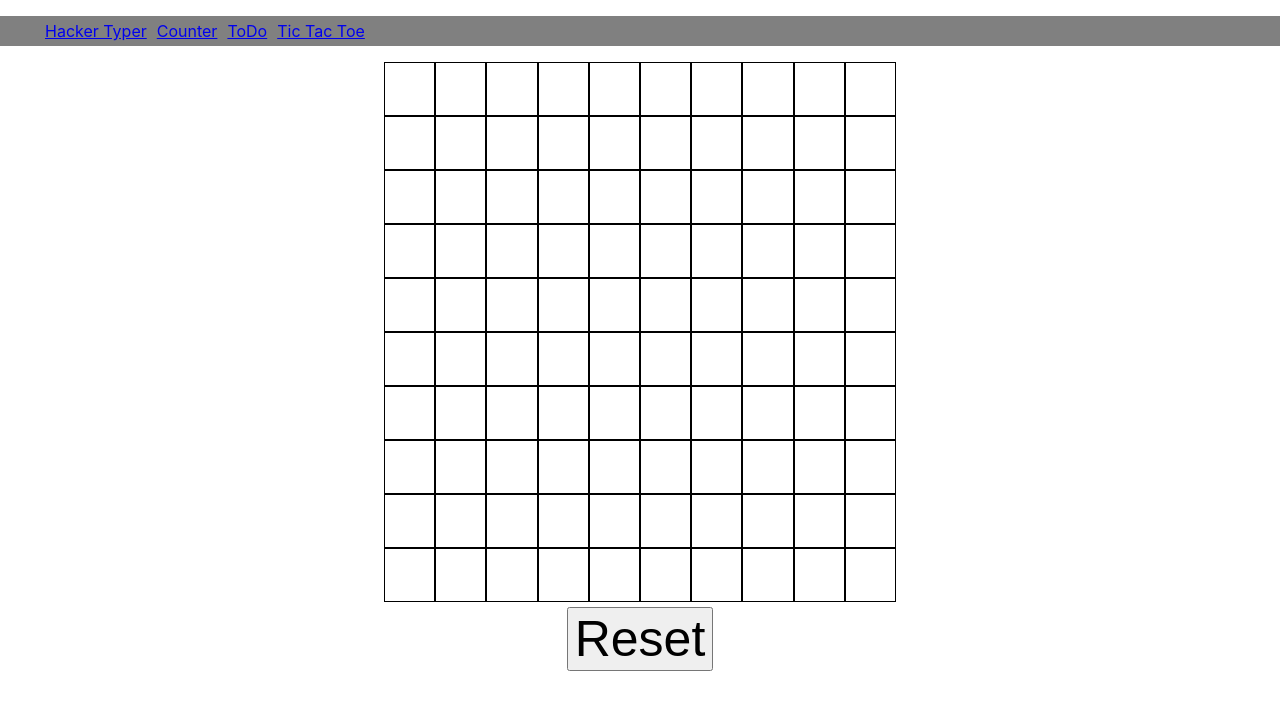
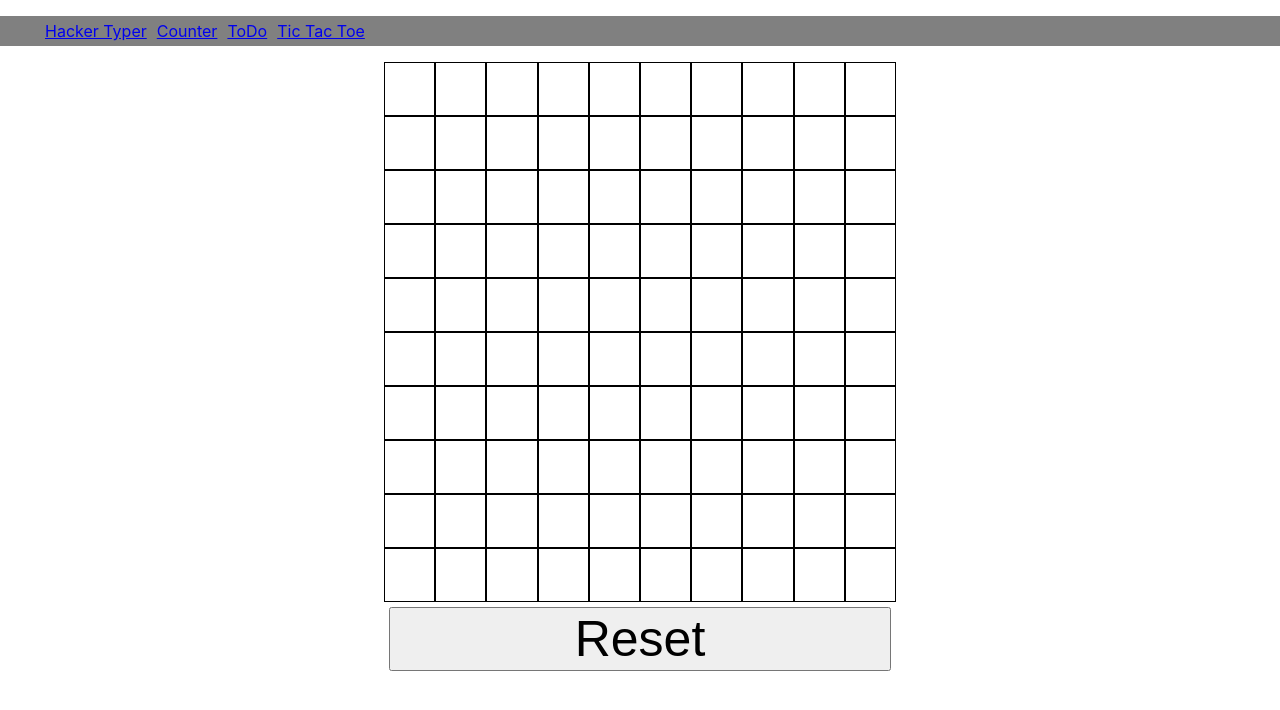
Before and after one commit to Tchomasek/IT-absolvent, a React (Create React App) app: page /tic-tac-toe in a window 1280 px wide. Shown: the top 710 px of the page. Built offline with nearby package versions, Linux system fonts and the light colour scheme; the HTML template or start-up script is replaced by a standard one.

Commit message:
tictactoe finished

```diff
--- a/src/components/tic-tac-toe/Square.tsx
+++ b/src/components/tic-tac-toe/Square.tsx
@@ -1,4 +1,4 @@
-import React, { Component } from "react";
+import { memo } from "react";
 import styled from "styled-components";
 
 type squareProps = {
@@ -15,7 +15,7 @@ const MyTd = styled.td`
   }
 `;
 
-const Square = React.memo((props: squareProps) => {
+const Square = memo((props: squareProps) => {
   return <MyTd onClick={props.handleClick}>{props.value}</MyTd>;
 });
 
--- a/src/components/tic-tac-toe/TicTacToe.tsx
+++ b/src/components/tic-tac-toe/TicTacToe.tsx
@@ -1,4 +1,4 @@
-import React, { Component } from "react";
+import { Component } from "react";
 import Square from "./Square";
 import styled from "styled-components";
 
@@ -12,9 +12,15 @@ const Table = styled.table`
   margin: "auto",
   height: "auto",
   width: "500px",
-    /* border: "1px solid black", */
-    /* tableLayout: "fixed", */
   display: "flex"
+  `;
+
+const DivWrapper = styled.div`
+  display: "flex",
+  margin: "auto",
+  width: "40%",
+  textAlign: "center",
+  flexFlow: "column",
   `;
 
 export default class TicTacToe extends Component<{}, State> {
@@ -28,15 +34,8 @@ export default class TicTacToe extends Component<{}, State> {
     };
     this.handleClick = this.handleClick.bind(this);
     this.reset = this.reset.bind(this);
-    /* this.changeNextTurn = this.changeNextTurn.bind(this); */
   }
 
-  /* changeNextTurn() {
-    this.setState((prevState) => {
-      const nextTurn = prevState.nextTurn === "O" ? "X" : "O";
-      return { nextTurn: nextTurn };
-    });
-  } */
   reset() {
     this.setState({
       grid: Array(10)
@@ -73,7 +72,7 @@ export default class TicTacToe extends Component<{}, State> {
     // flip clicked square manualy, because this.state.grid returned old, not updated grid
     g[i][j] = this.state.nextTurn;
 
-    function checkDir(x_, y_, color) {
+    function checkDir(x_: number, y_: number, color: string) {
       //track how many squares of a given color there are in a given dirention (specified by x_ and y_)
       //for example checkDir(0,1, 'w') checks how many white stones there are in a row to the right )
       let tracked = 0;
@@ -90,32 +89,36 @@ export default class TicTacToe extends Component<{}, State> {
       return tracked;
     }
     //sum the directions (left+right, up+down, 2 diagonals)
-    const w_horizontal = checkDir(0, 1, "X") + checkDir(0, -1, "X") - 1;
-    const b_horizontal = checkDir(0, 1, "O") + checkDir(0, -1, "O") - 1;
+    const x_horizontal = checkDir(0, 1, "X") + checkDir(0, -1, "X") - 1;
+    const o_horizontal = checkDir(0, 1, "O") + checkDir(0, -1, "O") - 1;
 
-    const w_vertical = checkDir(1, 0, "X") + checkDir(-1, 0, "X") - 1;
-    const b_vertical = checkDir(1, 0, "O") + checkDir(-1, 0, "O") - 1;
+    const x_vertical = checkDir(1, 0, "X") + checkDir(-1, 0, "X") - 1;
+    const o_vertical = checkDir(1, 0, "O") + checkDir(-1, 0, "O") - 1;
 
-    const w_diag1 = checkDir(1, 1, "X") + checkDir(-1, -1, "X") - 1;
-    const b_diag1 = checkDir(1, 1, "O") + checkDir(-1, -1, "O") - 1;
+    const x_diag1 = checkDir(1, 1, "X") + checkDir(-1, -1, "X") - 1;
+    const o_diag1 = checkDir(1, 1, "O") + checkDir(-1, -1, "O") - 1;
 
-    const w_diag2 = checkDir(1, 1, "X") + checkDir(-1, -1, "X") - 1;
-    const b_diag2 = checkDir(-1, 1, "O") + checkDir(1, -1, "O") - 1;
+    const x_diag2 = checkDir(1, 1, "X") + checkDir(-1, -1, "X") - 1;
+    const o_diag2 = checkDir(-1, 1, "O") + checkDir(1, -1, "O") - 1;
 
     //check to see if there are any sums greater than or equal to 5 and alert the players of a win
     //setTimeout is called so that the alert() function does not hold up the rendering of the board.
-    if (w_horizontal >= 5 || w_vertical >= 5 || w_diag1 >= 5 || w_diag2 >= 5) {
+    if (x_horizontal >= 5 || x_vertical >= 5 || x_diag1 >= 5 || x_diag2 >= 5) {
       setTimeout(() => {
-        alert("X wins");
-      }, 1);
+        const x = confirm("X wins");
+        if (x === true) {
           this.reset();
         }
+      }, 1);
+    }
 
-    if (b_horizontal >= 5 || b_vertical >= 5 || b_diag1 >= 5 || b_diag2 >= 5) {
+    if (o_horizontal >= 5 || o_vertical >= 5 || o_diag1 >= 5 || o_diag2 >= 5) {
       setTimeout(() => {
-        alert("O wins");
+        const x = confirm("O wins");
+        if (x === true) {
+          this.reset();
+        }
       }, 1);
-      this.reset();
     }
   }
 
@@ -137,15 +140,21 @@ export default class TicTacToe extends Component<{}, State> {
       );
     });
     return (
-      <div style={{ display: "flex" }}>
-        <div style={{ margin: "auto", width: "40%", textAlign: "center" }}>
+      <DivWrapper
+        style={{
+          display: "flex",
+          margin: "auto",
+          width: "40%",
+          textAlign: "center",
+          flexFlow: "column",
+        }}
+      >
         <Table cellSpacing="0">
           <tbody>{board}</tbody>
         </Table>
         <button onClick={this.reset}>Reset</button>
-        </div>
         <br />
-      </div>
+      </DivWrapper>
     );
   }
 }
```
Lines whose indentation alone changed are shown as unchanged.
